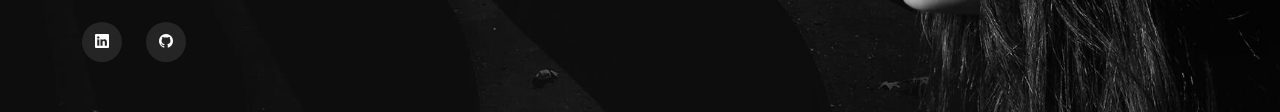
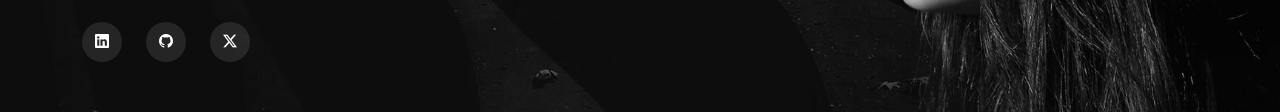
Before and after one commit to Starias22/Starias22.github.io, a plain HTML site: page index.html in a window 1280 px wide. Shown: the part 431-543 px from the top of the page. Drawn offline with Linux system fonts and the light colour scheme.

Commit message:
Added twiter profile URL

```diff
--- a/index.html
+++ b/index.html
@@ -92,7 +92,7 @@
         <div class="social-links">
           <a href="https://linkedin.com/in/Starias22"><i class="bi bi-linkedin"></i></a>
           <a href="https://github.com/Starias22" target="_blank"><i class="bi bi-github"></i></a>
-          <!--a href="#"><i class="bi bi-twitter-x"></i></a -->
+          <a href="https://x.com/Starias22"><i class="bi bi-twitter-x"></i></a >
           <!--a href="#"><i class="bi bi-facebook"></i></a -->
           <!--a href="#"><i class="bi bi-instagram"></i></a -->
         </div>
```
